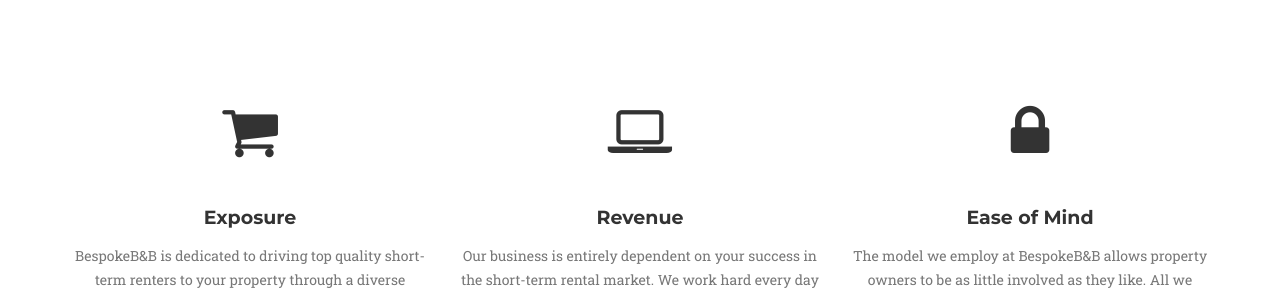
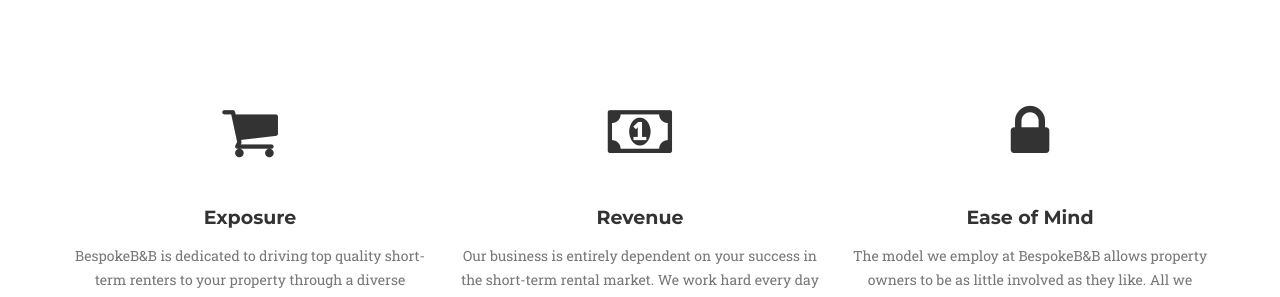
Before and after one commit to jlpearson/jlpearson.github.io, a Jekyll site: the page built from index.html, in a window 1280 px wide and 900 px high, scrolled down 847 px. Shown: the part 150-447 px from the top of the window. Built offline with Jekyll 4.4.1, drawn with Linux system fonts in a browser that asks for light colours; some web fonts are replaced.

Commit message:
Updated services.html

```diff
--- a/_includes/services.html
+++ b/_includes/services.html
@@ -20,7 +20,7 @@
                 <div class="col-md-4">
                     <span class="fa-stack fa-4x">
                         <i class="fa fa-circle fa-stack-2x text-primary"></i>
-                        <i class="fa fa-laptop fa-stack-1x fa-inverse"></i>
+                        <i class="fa fa-money fa-stack-1x fa-inverse"></i>
                     </span>
                     <h4 class="service-heading">Revenue</h4>
                     <p class="text-muted">Our business is entirely dependent on your success in the short-term rental market. We work hard every day to generate revenue for you in this new and lucrative market.</p>
```
